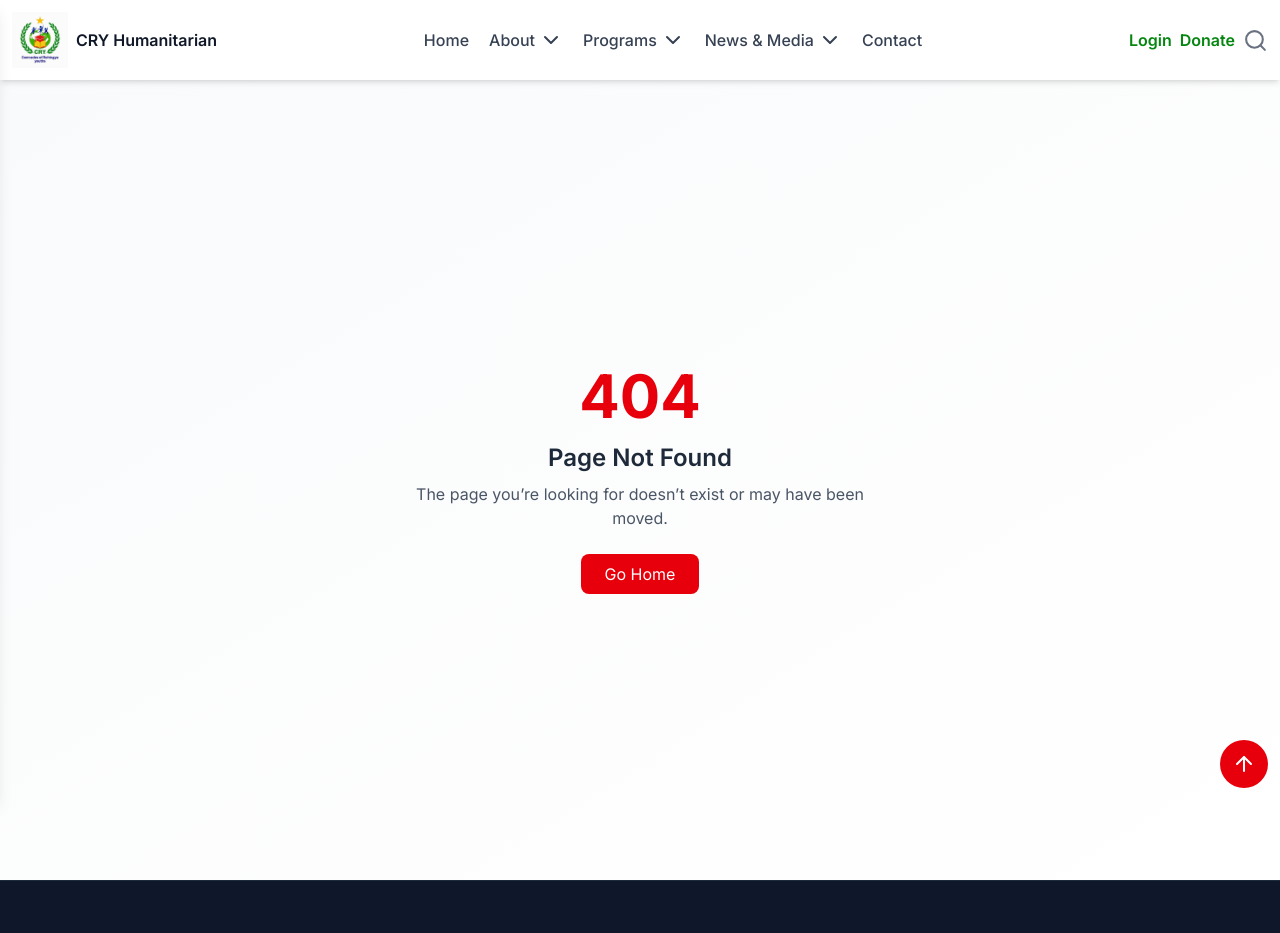
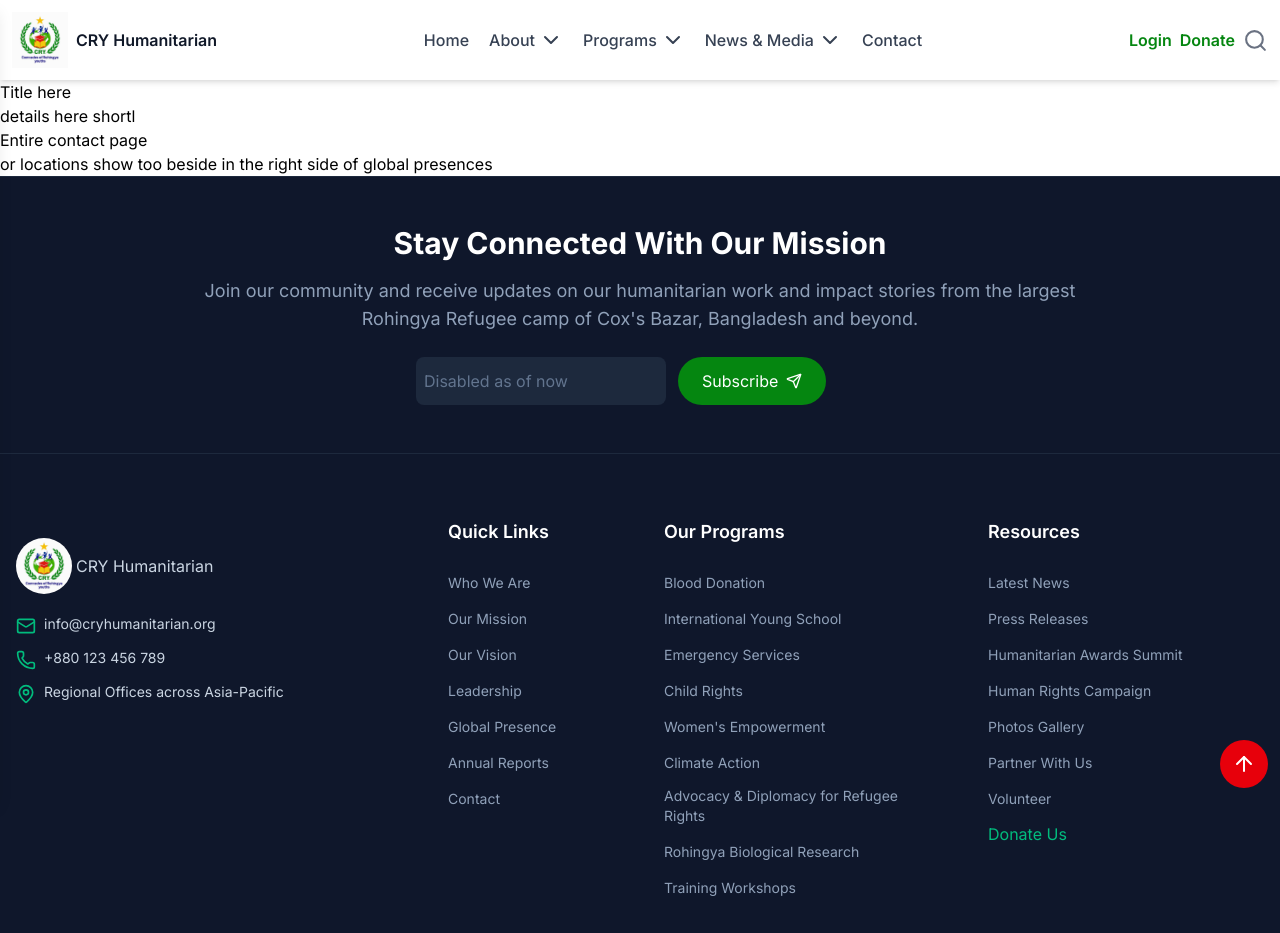
Before and after one commit to Mustakahmmed-dev/cry-org, a Next.js app: page /contact in a window 1280 px wide. Before the commit this address had no page. Shown: the top 933 px of the page. Built offline with nearby package versions, Linux system fonts and the light colour scheme.

Commit message:
Little bit structure designed for the contact page

```diff
--- /dev/null
+++ b/src/app/contact/page.jsx
@@ -0,0 +1,19 @@
+
+const Contact = () => {
+    return(
+        <div>
+            <h1>Title here </h1>
+            <p>details here shortl</p>
+
+            <div>
+                Entire contact page
+            </div>
+            <div>
+                or locations show too beside in the right side of global presences
+            </div>
+
+        </div>
+    )
+}
+
+export default Contact
--- a/src/components/Footer/Footer.jsx
+++ b/src/components/Footer/Footer.jsx
@@ -22,6 +22,7 @@ export default function Footer() {
     { name: 'Leadership', href: 'leadership' },
     { name: 'Global Presence', href: 'global-presences' },
     { name: 'Annual Reports', href: '#' },
+    { name: 'Contact ', href: '/contact' },
   ]
 
   const resources = [
--- a/src/components/Header/Navbar.jsx
+++ b/src/components/Header/Navbar.jsx
@@ -91,7 +91,7 @@ const Navbar = () => {
           <li><Link href="/photos-gallery" className="py-2 px-4 block hover:bg-[#058610] hover:text-gray-200">Photos Gallery</Link></li>
         </ul>
       </li>
-      <li><Link href="/" className="hover:text-red-500 hover:font-semibold">Contact</Link></li>
+      <li><Link href="/contact" className="hover:text-red-500 hover:font-semibold">Contact</Link></li>
     </>
   );
 
```
